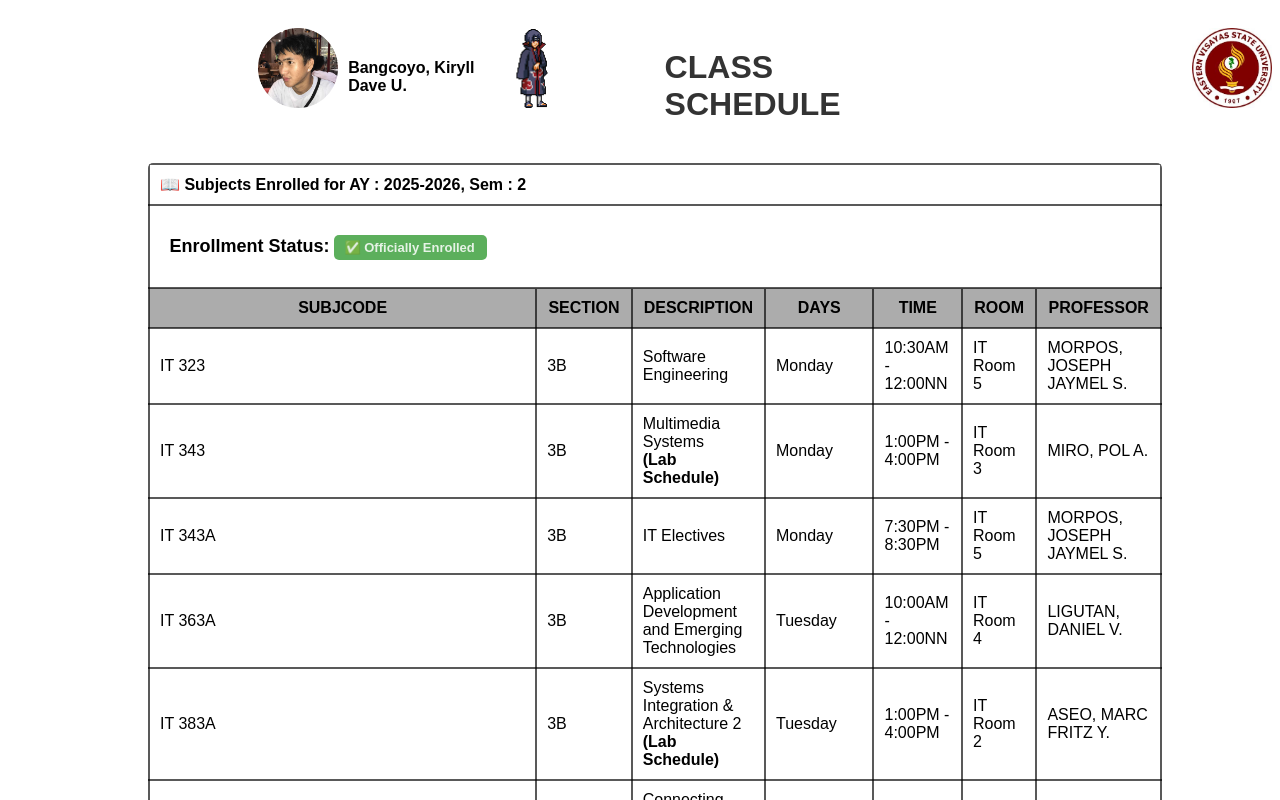
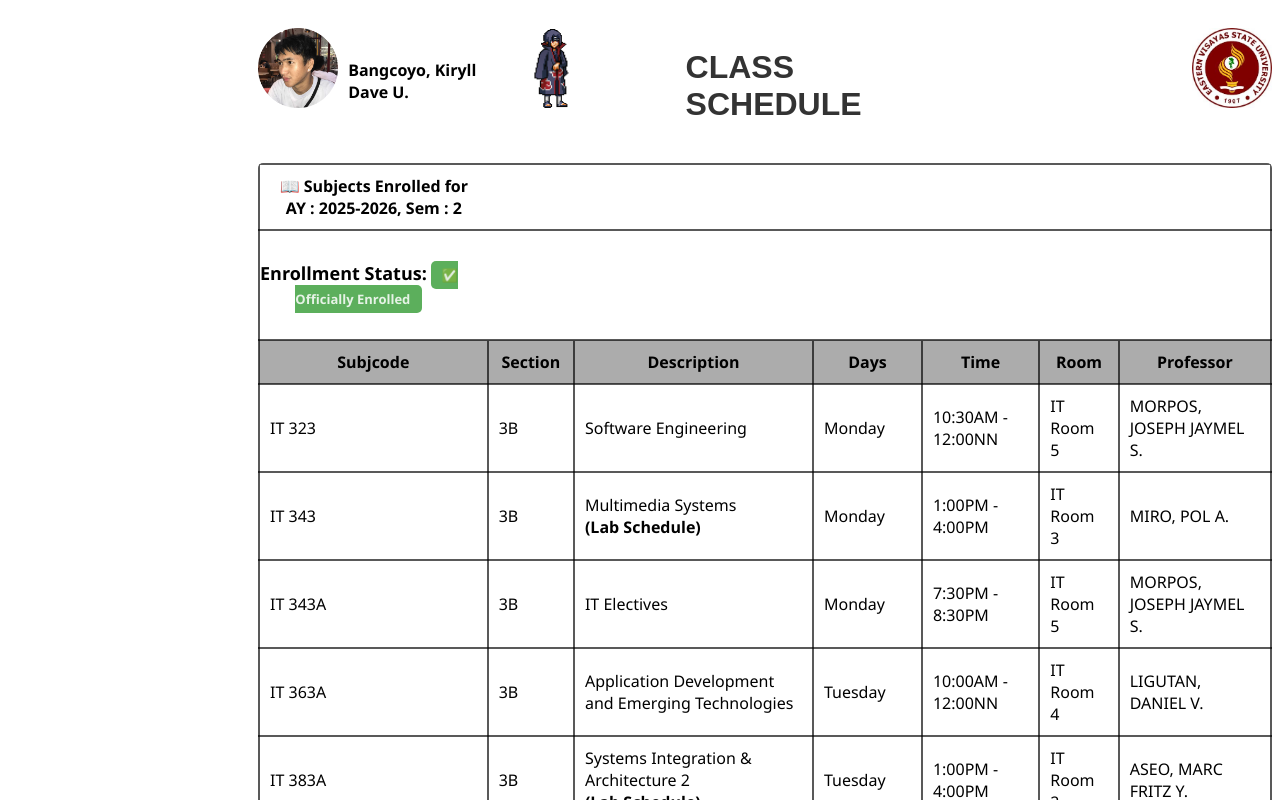
Before and after one commit to FoowsIsBack/Class_schedule3B, a React (Vite) app: page / in a window 1280 px wide. Shown: the top 800 px of the page. Built offline with nearby package versions, Linux system fonts and the light colour scheme.

Commit message:
Update index.css

```diff
--- a/src/index.css
+++ b/src/index.css
@@ -1,5 +1,5 @@
 body{
-    font-family: sans-serif;
+    font-family: 'Segoe UI', Tahoma, Geneva, Verdana, sans-serif;
     background-color: white;
 }
 
@@ -11,7 +11,7 @@ body{
 
 .evsu{
     display: flex;
-    margin-left: 30%;
+    padding-left: 26%;
 }
 
 h4{
@@ -30,9 +30,7 @@ table{
     max-width: 100%;
     border-radius: 5px;
     overflow: hidden;
-    margin-left: -110px;
 }
-
 
 tr[class="klase"]:hover{
     background-color: rgb(75, 188, 75);
@@ -45,14 +43,9 @@ th{
     text-align: center;
 }
 
-.head{
-    text-transform: uppercase;
-}
-
 td{
     padding: 10px;
     border: 2px solid rgba(0, 0, 0, 0.650);
-    width: 300px;
 }
 
 .schedule{
@@ -101,7 +94,6 @@ img{
     background-color: white;
     border-right: none;
     padding-left: 10px;
-    white-space: nowrap;
 }
 
 .rest_day{
```
